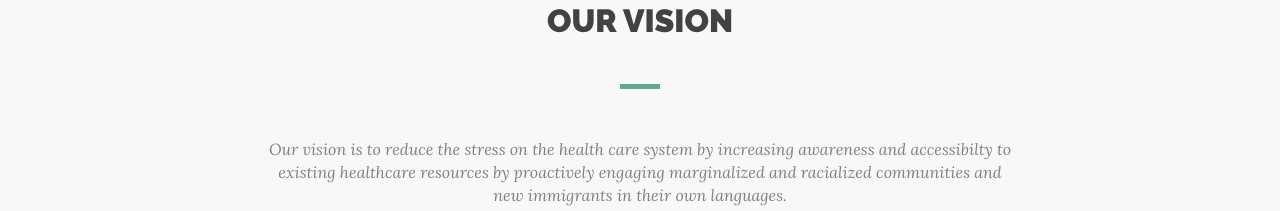
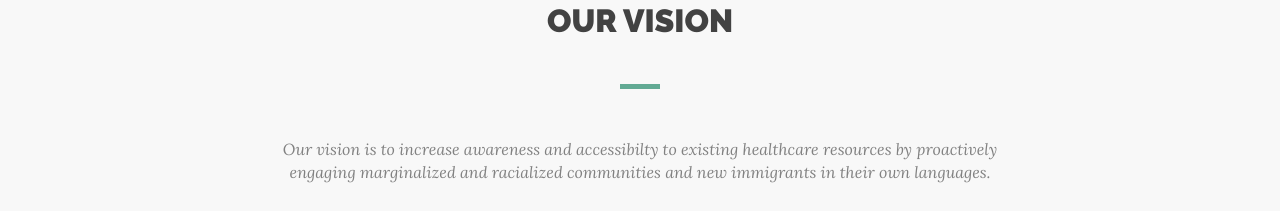
Before and after one commit to serendevity/saugawellness_com, a plain HTML site: page index.html in a window 1280 px wide. Shown: the part 897-1108 px from the top of the page. Drawn offline with nearby package versions, Linux system fonts and the light colour scheme; a script that the page names is missing.

Commit message:
vision statement

```diff
--- a/index.html
+++ b/index.html
@@ -77,7 +77,7 @@
                         <div class="col-sm-8 col-sm-offset-2">
                             <h2 class="title">OUR VISION</h2>
                             <p>
-                                Our vision is to reduce the stress on the health care system by increasing awareness and accessibilty to existing healthcare resources by proactively engaging marginalized and racialized communities and new immigrants in their own languages.
+                                Our vision is to  increase awareness and accessibilty to existing healthcare resources by proactively engaging marginalized and racialized communities and new immigrants in their own languages.
                                                          </p>
                             <img src="">
                             <span></span>
```
